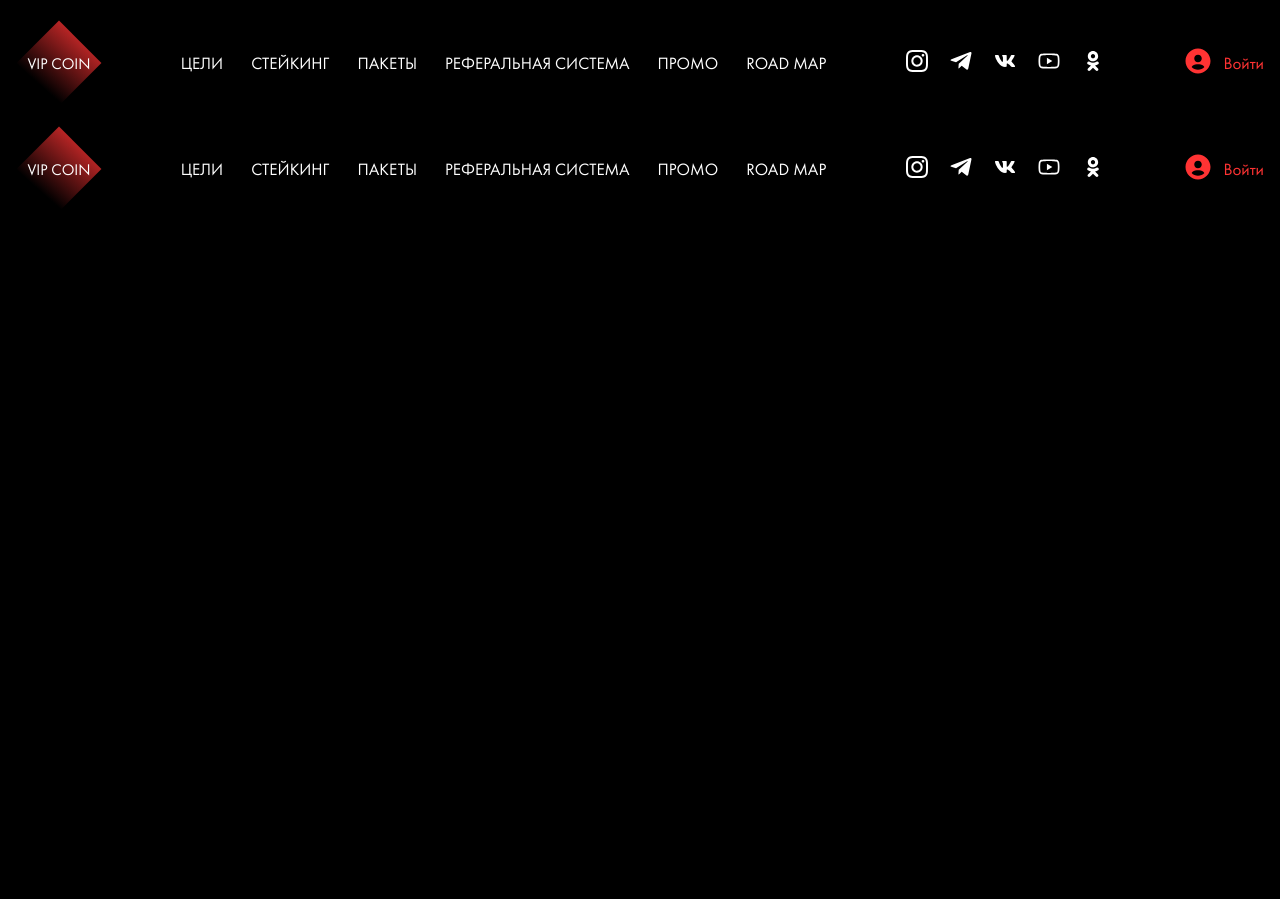
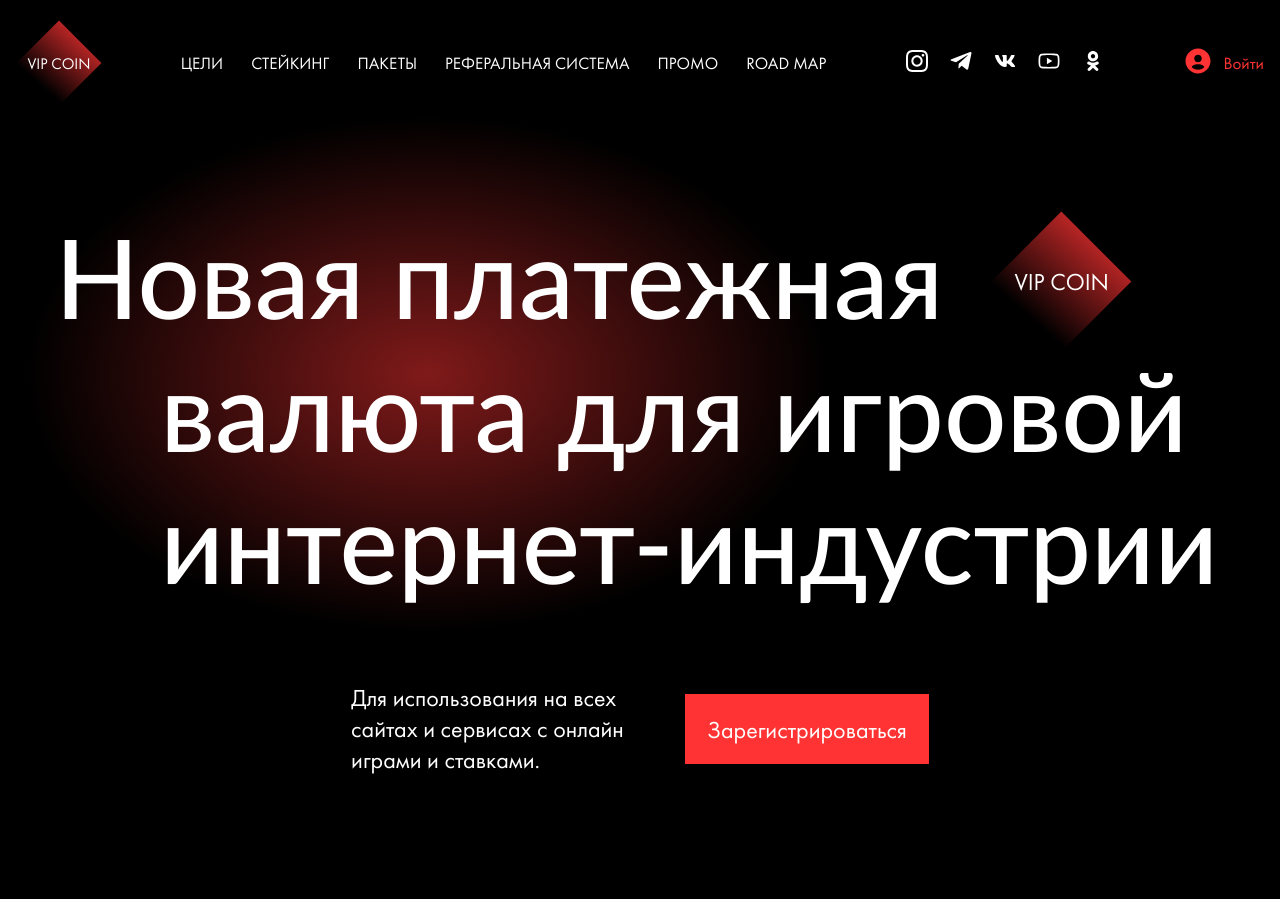
Before and after one commit to Veronika-Mikhniuk/Vip-coin, a website built with Parcel: page src/index.html in a window 1280 px wide. Shown: the top 899 px of the page. Before the commit the page ends 800 px from the top, so only its background shows below. Built offline with nearby package versions, Linux system fonts and the light colour scheme.

Commit message:
added section 1

```diff
--- a/src/index.html
+++ b/src/index.html
@@ -47,6 +47,21 @@
 
     </header>
 
+    <section class="introduction">
+        <div class="container">
+            <div class="introduction__title">
+                <h1 >Новая платежная</h1>
+                <div class="vipcoin-icon"></div>
+                <h1 class="introduction__title-part2">валюта для игровой <br>интернет-индустрии</h1>
+            </div>
+            <div class="introduction__text-button">
+                <p class="introduction__text">Для использования на всех сайтах и сервисах с онлайн играми и ставками.</p>
+                <button>Зарегистрироваться</button>
+
+            </div>
+        </div>
+    </section>
+
 
     <footer class="footer">
         <div class="container footer-container">
--- a/src/sass/mixins&extends.scss
+++ b/src/sass/mixins&extends.scss
@@ -11,7 +11,7 @@
         position: absolute;
         top: 15%;
         left: 15%;
-        transform: translate(-50%, -50%);
+        // transform: translate(-50%, -50%);
         width: 69.76%;
         height: 69.76%;
         background: $background;
@@ -21,13 +21,35 @@
     &::after { /* White text pseudo-element */
         content: $icon-text;
         position: absolute;
-        top: 50%;
-        left: 50%;
+        // top: 50%;
+        // left: 50%;
         width: 100%;
         text-align: center;
-        transform: translate(-50%, -50%);
+        // transform: translate(-50%, -50%);
         color: white;
         font-size: $font-size;
         font-weight: $font-weight;
     }
 }
+
+
+@font-face {
+    font-family: 'Lato-Medium';
+    src:
+      url('/src/Fonts/Lato-Medium.ttf') format('truetype'),
+}
+
+%h1-h2-font {
+    font-size: 110px;
+    font-family: "Lato-Medium";
+    font-weight: 500;
+}
+
+%button-style {
+    height: 70px;
+    background-color: #FF3333;
+    color: #FFFFFF;
+    font-size: 24px;
+    line-height: 31px;
+    padding: 20px 22px;
+}
--- a/src/sass/style.scss
+++ b/src/sass/style.scss
@@ -7,7 +7,6 @@
     font-family: FuturaPT-Book;
     font-size: 17px;
     color: #FFFFFF;
-    background-color: #000000;
 }
 
 @font-face {
@@ -25,12 +24,17 @@
 ul {
     list-style: none;
 }
+button {
+    border: none;
+}
 
+.header, .footer {
+    background-color: #000000;
     .header-container, .footer-container {
         display: flex;
         justify-content: space-between;
         align-items: center;
-    margin-top: 20px;
+        padding-top: 20px;
 
         .vipcoin-icon {
             @include vipcoin-icon (86px, 86px, var(--rhombus-color-gradient), "VIP COIN", 16px, 400);
@@ -66,7 +70,71 @@
 
             p {
                 color: #FF3333;
+                cursor: pointer;
+            }
+        }
     }
 }
 
+.introduction {
+    background-color: #000000;
+    position: relative;
+
+    &::after {
+        content: "";
+        position: absolute;
+        width: 62.7vw;
+        height: 516px;
+        left: 2%;
+        top: 10px;
+        background: radial-gradient(50% 50% at 50% 50%, rgba(255, 51, 51, 0.5) 0%, rgba(255, 51, 51, 0) 100%);
+        z-index: 0;
     }
+
+    .introduction__title {
+        margin:auto;
+        padding: 104px 0 290px;
+        max-width: 1170px;
+        position: relative;
+        z-index: 1;
+
+        .vipcoin-icon {
+            @include vipcoin-icon (141.42px, 141.42px, var(--rhombus-color-gradient), "VIP COIN", 24px, 400);
+            position: absolute;
+            top: 20%;
+            left: 80%;
+        }
+
+        .introduction__title-part2 {
+            position: absolute;
+            top: 45%;
+            left: 9%;
+
+        }
+
+        h1 {
+            @extend %h1-h2-font;
+        }
+    }
+
+    .introduction__text-button {
+        display: flex;
+        justify-content: center;
+        align-items: center;
+        column-gap: 30px;
+        margin-top: 50px;
+        padding-bottom: 120px;
+
+        .introduction__text {
+            max-width: 304px;
+            font-size: 24px;
+            font-weight: 400;
+            line-height: 130%;
+        }
+
+        button {
+            @extend %button-style;
+        }
+
+    }
+}
```
Also changed, not shown: dist/Lato-Medium.4f696efd.ttf (added), dist/index.html, src/Fonts/Lato-Medium.ttf (added), 2 other files. Lines whose indentation alone changed are shown as unchanged.
